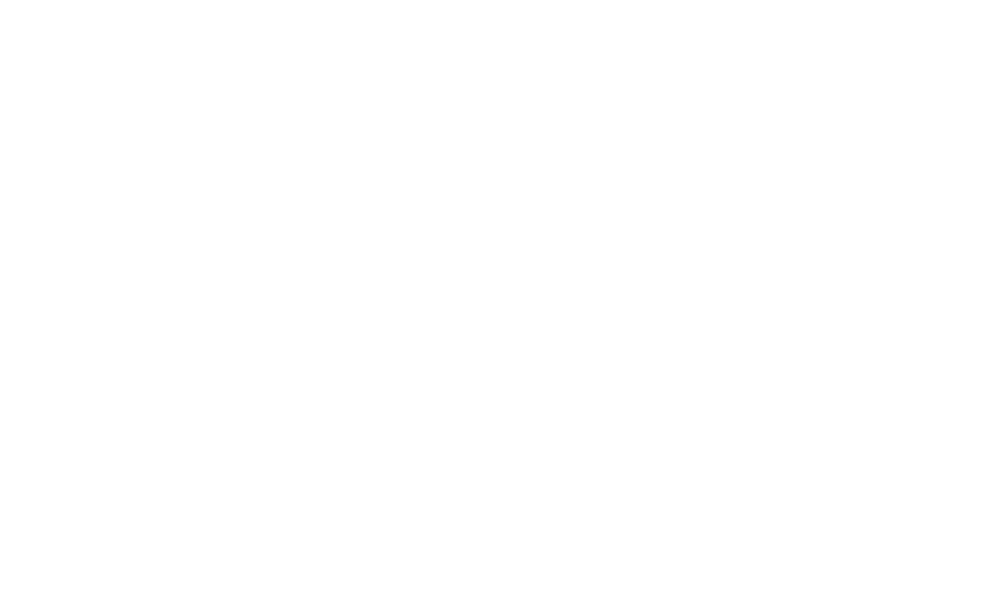
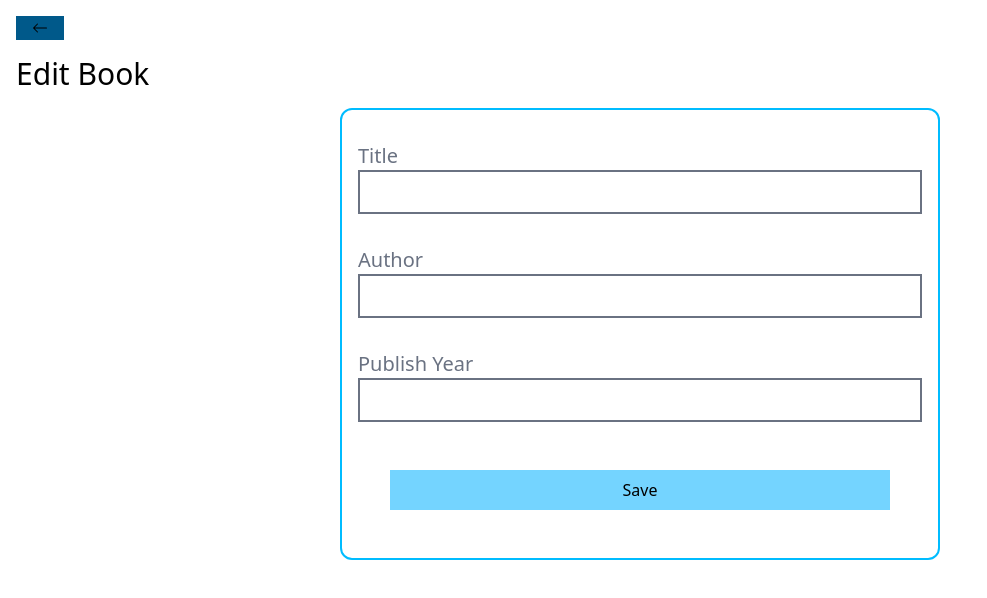
Before and after one commit to rseth06a-bit/MERN-stack-project, a React (Vite) app in the folder frontend/: page /books/edit/1 in a window 1280 px wide. Shown: the top 598 px of the page, without its empty margins (0-987 px from the left). Built offline with nearby package versions, Linux system fonts and the light colour scheme; no server answers.

Commit message:
edit book update

```diff
--- a/frontend/src/pages/EditBook.jsx
+++ b/frontend/src/pages/EditBook.jsx
@@ -1,9 +1,86 @@
-import React from 'react'
+import React, {useState, useEffect} from 'react'
+import BackButton from '../components/BackButton';
+import Spinner from '../components/Spinner';
+import axios from 'axios';
+import {useNavigate, useParams} from 'react-router-dom';
 
 const EditBook = () => {
+  const [title, setTitle] = useState('');
+  const [author, setAuthor] = useState('');
+  const [publishYear, setPublishYear] = useState('');
+  const [loading, setLoading] = useState(false);
+  const navigate = useNavigate();
+  const {id} = useParams();
+  useEffect(()=>{
+    setLoading(true);
+    axios.get(`http://localhost:5555/books/${id}`)
+    .then((response)=>{
+        setAuthor(response.data.author);
+        setPublishYear(response.data.publishYear)
+        setTitle(response.data.title)
+        setLoading(false);
+    }).catch((error)=>{
+        setLoading(false);
+        alert('An error happened. Please check console')
+        console.log(error);
+    });
+  }, [])
+  const handleEditBook = ()=>{
+    const data = {
+      title,
+      author,
+      publishYear,
+    };
+    setLoading(true);
+    axios
+      .put(`http://localhost:5555/books/${id}`, data)
+      .then(()=> {
+        setLoading(false);
+        navigate('/');
+      })
+      .catch((error)=> {
+        setLoading(false);
+        alert('An error happened. Please check console');
+        console.log(error);
+      });
+  };
   return (
-    <div>
-
+    <div className='p-4'>
+      <BackButton />
+      <h1 className='text-3xl my-4'>Edit Book</h1>
+      {loading ? <Spinner /> : ''}
+      <div className='flex flex-col border-2 border-sky-400 rounded-xl w-[600px] p-4 mx-auto'>
+        <div className='my-4'>
+          <label className='text-xl mr-4 text-gray-500'>Title</label>
+          <input
+            type='text'
+            value={title}
+            onChange={(e)=> setTitle(e.target.value)}
+            className='border-2 border-gray-500 px-4 py-2 w-full'
+          />
+        </div>
+        <div className='my-4'>
+          <label className='text-xl mr-4 text-gray-500'>Author</label>
+          <input
+            type='text'
+            value={author}
+            onChange={(e)=> setAuthor(e.target.value)}
+            className='border-2 border-gray-500 px-4 py-2 w-full'
+          />
+        </div>
+        <div className='my-4'>
+          <label className='text-xl mr-4 text-gray-500'>Publish Year</label>
+          <input
+            type='number'
+            value={publishYear}
+            onChange={(e)=> setPublishYear(e.target.value)}
+            className='border-2 border-gray-500 px-4 py-2 w-full'
+          />
+        </div>
+        <button className='p-2 bg-sky-300 m-8' onClick={handleEditBook}>
+          Save
+        </button>
+      </div>
     </div>
   )
 }
```
